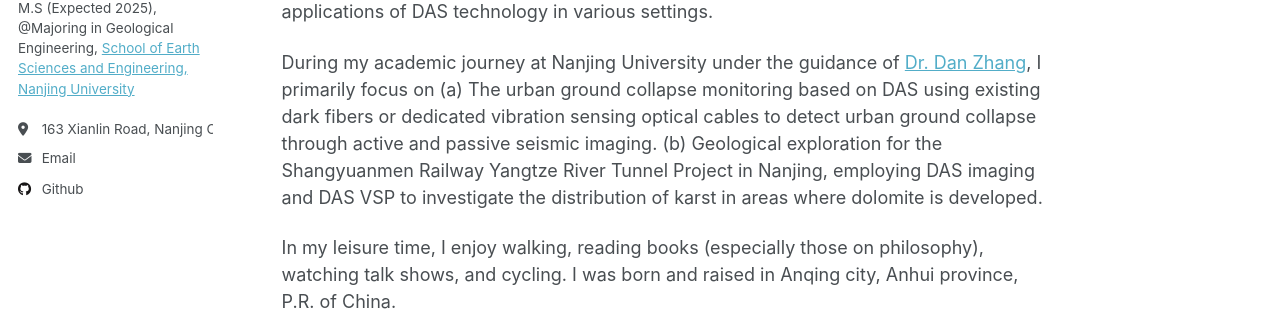
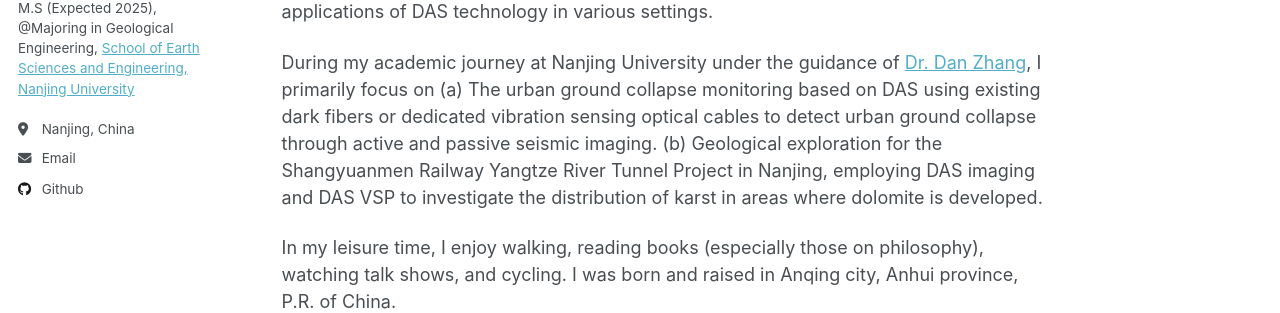
Before and after one commit to Whynot-cell/Whynot-cell.github.io, a Jekyll site: the page built from _pages/about.md, in a window 1280 px wide. Shown: the part 285-598 px from the top of the page. Built offline with Jekyll 4.4.1, drawn with Linux system fonts in a browser that asks for light colours.

Commit message:
Update _config.yml

```diff
--- a/_config.yml
+++ b/_config.yml
@@ -27,11 +27,7 @@ author:
   # bio              : "M.S (Expected 2025), @Majoring in Geological Engineering, [School of Earth Sciences and Engineering, Nanjing University](https://es.nju.edu.cn/mainm.htm)"
   bio              : "M.S (Expected 2025), @Majoring in Geological Engineering, <a href='https://es.nju.edu.cn/mainm.htm' target='_blank'>School of Earth Sciences and Engineering, Nanjing University</a>"
 
-  location         : "163 Xianlin Road, Nanjing City \n
-
-  Jiangsu Province 210023 \n
-
-  P.R. of China"
+  location         : "Nanjing, China"
   # employer         : "Red Brick University"
   uri              : # URL
   email            : "haiyangliao@smail.nju.edu.cn, lhy1654691655@gmail.com"
```
